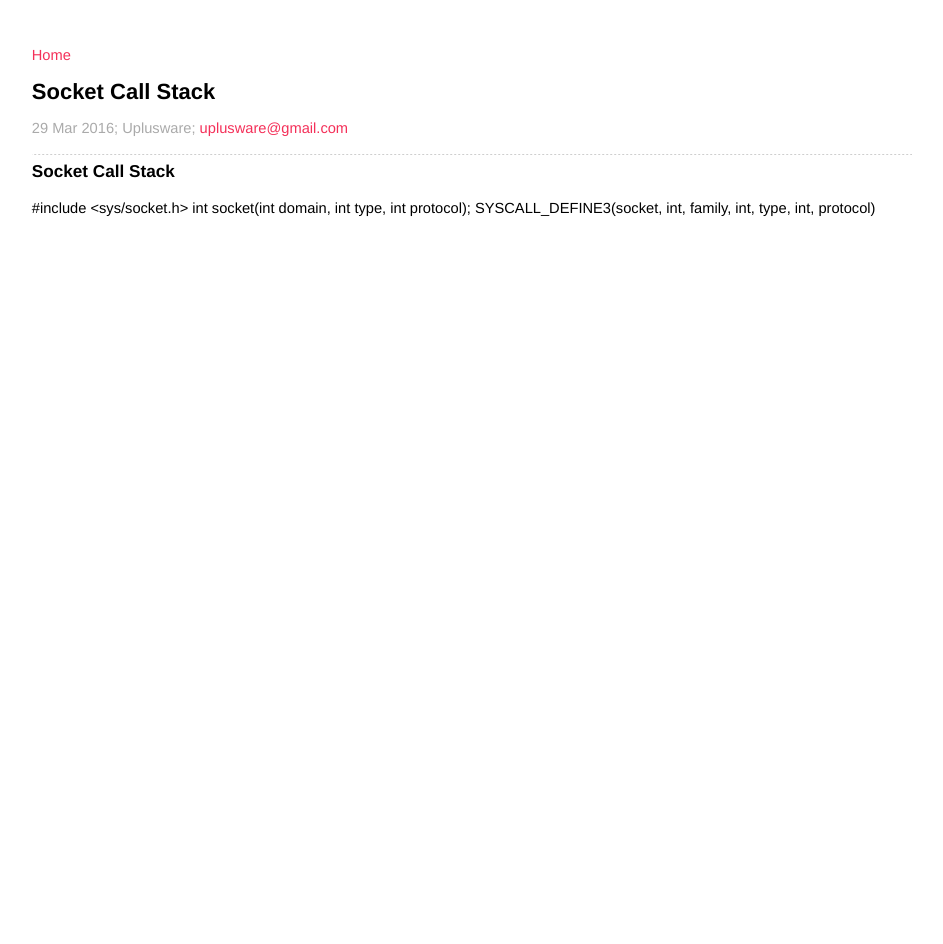
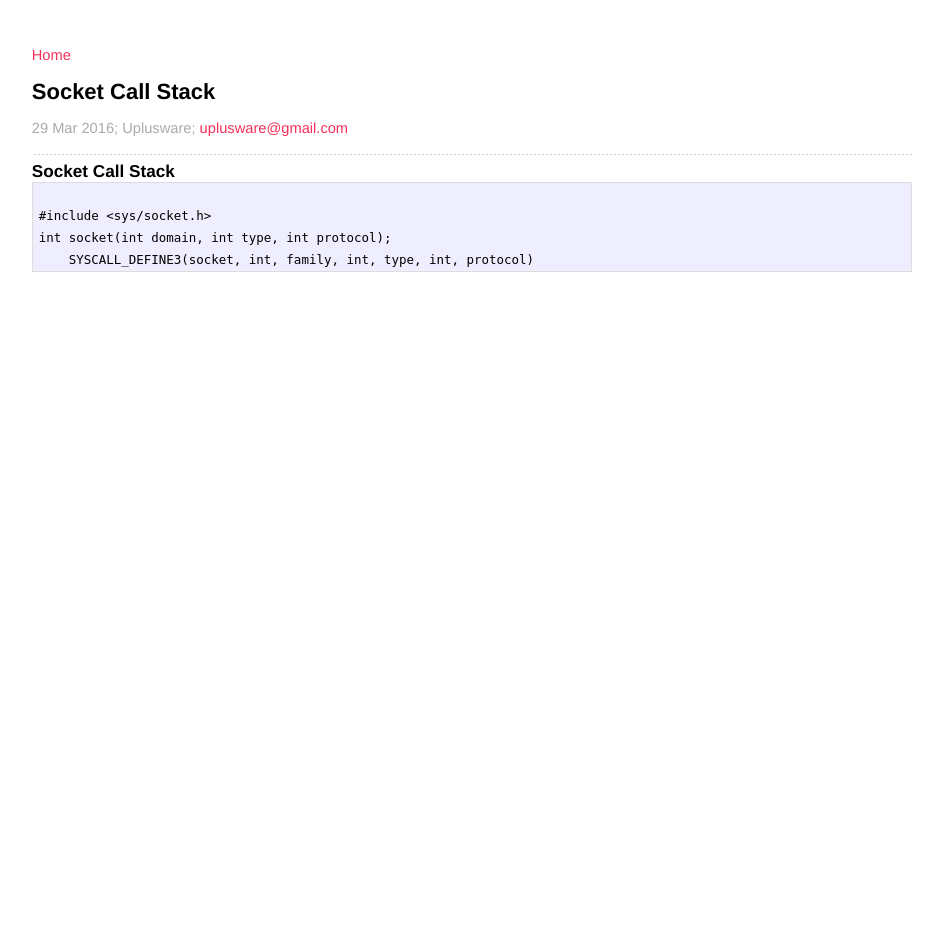
Before and after one commit to uplusware/uplusware.github.io, a Jekyll site: the page built from _posts/2016-3-29-Socket-Call-Stack.md, in a window 1280 px wide. Shown: the whole page, without its empty margins (168-1111 px from the left). Built offline with Jekyll 4.4.1, drawn with Linux system fonts in a browser that asks for light colours.

Commit message:
Update 2016-3-29-Socket-Call-Stack.md

```diff
--- a/_posts/2016-3-29-Socket-Call-Stack.md
+++ b/_posts/2016-3-29-Socket-Call-Stack.md
@@ -5,6 +5,8 @@ title: Socket Call Stack
 
 ### Socket Call Stack
 
-\#include <sys/socket.h>
+<pre><code>
+#include <sys/socket.h>
 int socket(int domain, int type, int protocol);
     SYSCALL_DEFINE3(socket, int, family, int, type, int, protocol)
+</code></pre>
```
